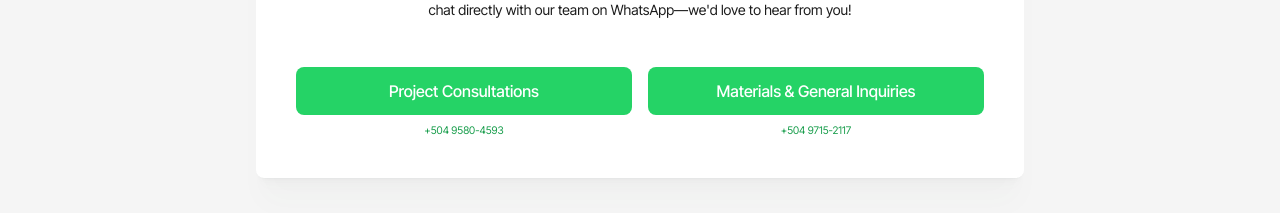
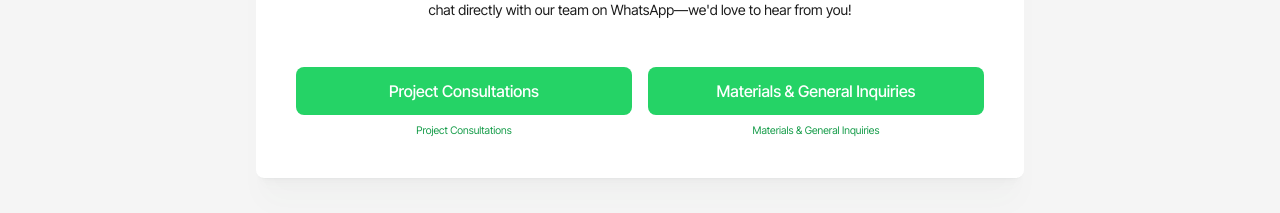
Before and after one commit to dmytro-webild/d6a241ce-9d91-4cb3-9e95-a5f34d405557, a React (Vite) app: page / in a window 1280 px wide. Shown: the part 5783-5996 px from the top of the page. Built offline with nearby package versions, Linux system fonts and the light colour scheme; a web font is replaced by a local one.

Commit message:
Update src/pages/HomePage/sections/Contact.tsx

```diff
--- a/src/pages/HomePage/sections/Contact.tsx
+++ b/src/pages/HomePage/sections/Contact.tsx
@@ -50,7 +50,7 @@
                   >
                     Project Consultations
                   </a>
-                  <span className="text-sm text-accent">+504 9580-4593</span>
+                  <span className="text-sm text-accent">Project Consultations</span>
                 </div>
                 <div className="w-full sm:w-1/2 flex flex-col items-center gap-2">
                   <a
@@ -61,7 +61,7 @@
                   >
                     Materials & General Inquiries
                   </a>
-                  <span className="text-sm text-accent">+504 9715-2117</span>
+                  <span className="text-sm text-accent">Materials &amp; General Inquiries</span>
                 </div>
               </div>
             </div>
```
